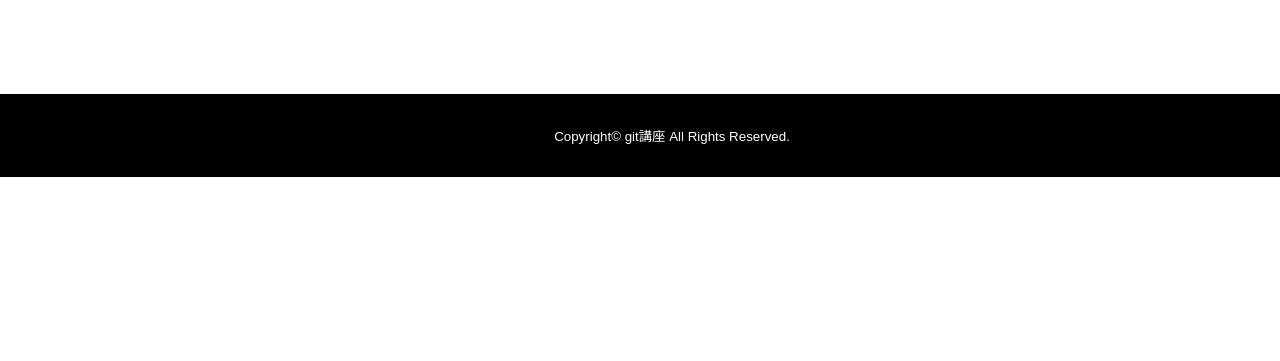
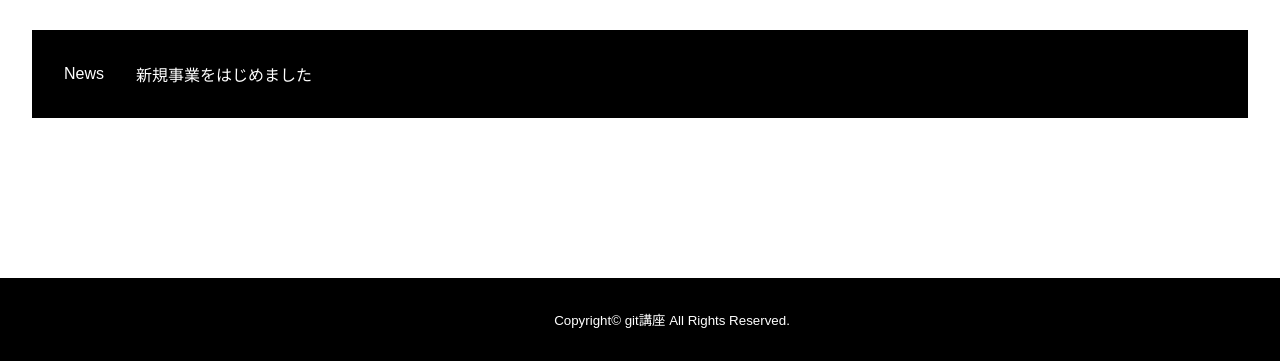
Before and after one commit to Suzu2037/project01, a plain HTML site: page index.html in a window 1280 px wide. Shown: the part 487-848 px from the top of the page. Before the commit the page ends 800 px from the top, so only its background shows below. Drawn offline with Linux system fonts and the light colour scheme.

Commit message:
ニュースコンテンツを追加しました。

```diff
--- a/index.html
+++ b/index.html
@@ -22,6 +22,12 @@
                     <p>より豊かな未来を</p>
                     <p>１０年後を⾒据えて</p>
                     </div>
+                    <div class="news-container">
+                        <div class="news-content">
+                        <p class="news-content-p">News</p>
+                        <p class="news-content-p-sub">新規事業をはじめました</p>
+                        </div>
+                        </div>
         </main>
 
         <footer>
```
